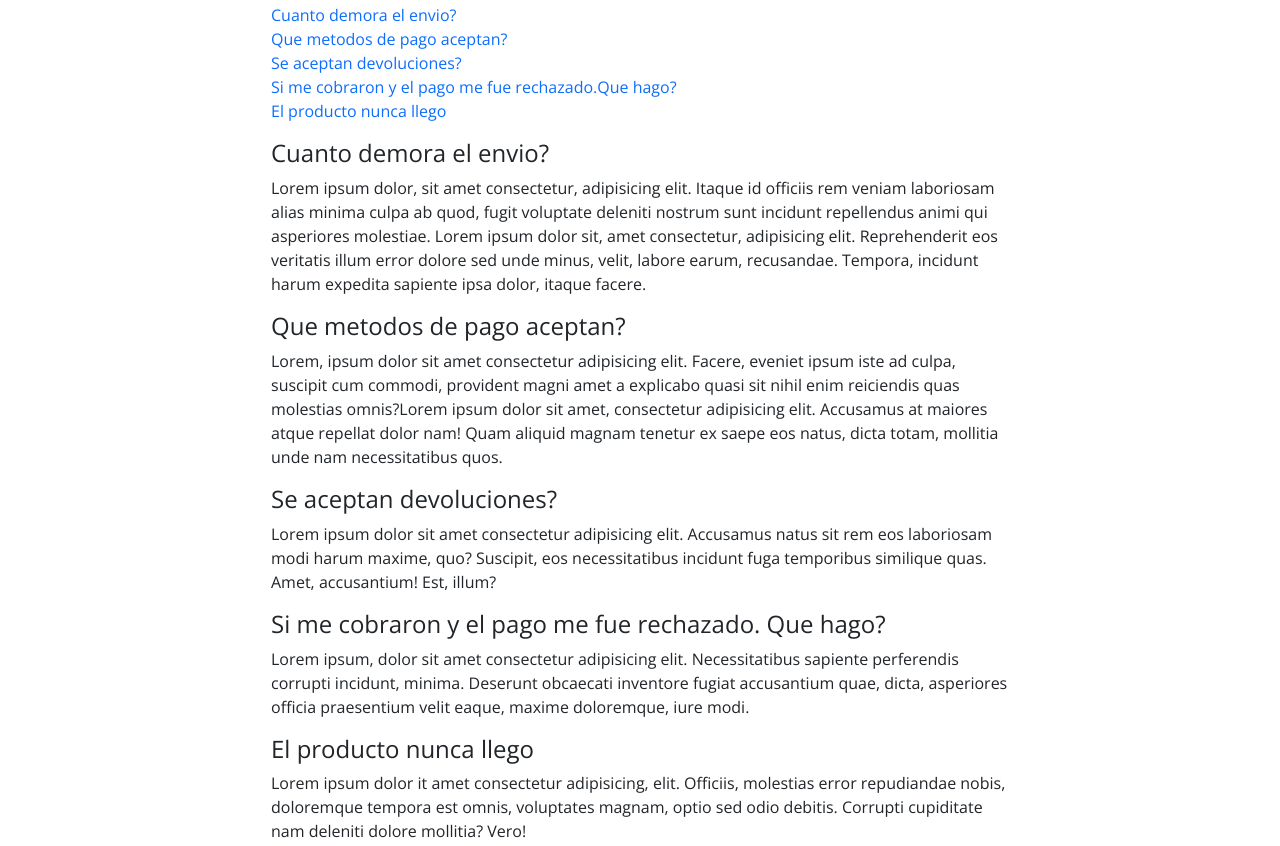
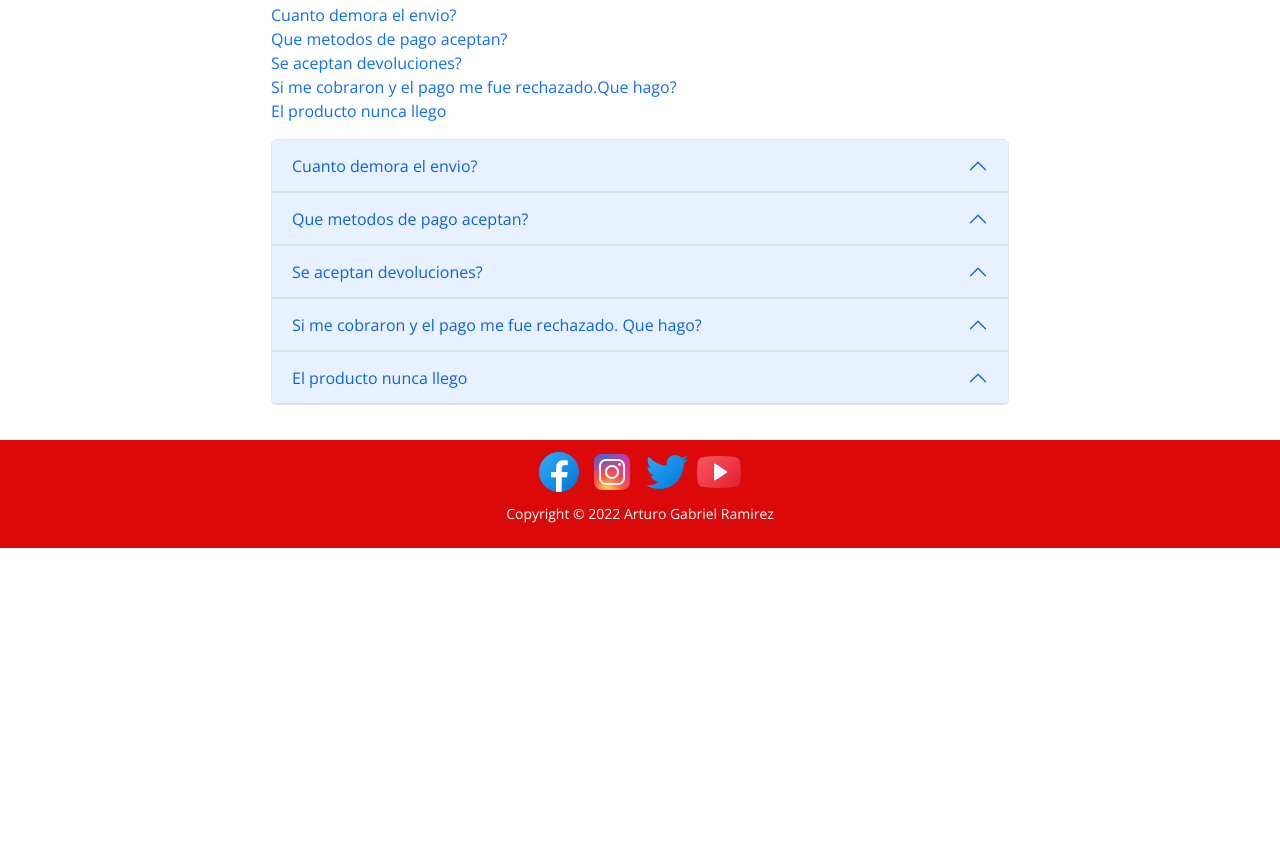
Before and after one commit to ArturoGabrielRamirez/Proyecto_Ramirez, a plain HTML site: page views/ayuda.html in a window 1280 px wide. Shown: the part 938-1784 px from the top of the page. After the commit the page ends 1486 px from the top, so only its background shows below. Drawn offline with nearby package versions, Linux system fonts and the light colour scheme.

Commit message:
revision de detalles por pulir

```diff
--- a/style/style.css
+++ b/style/style.css
@@ -438,14 +438,14 @@ main {
 
 @media only screen and (min-width: 768px) {
     .div-form {
-        width: 75%;
+        width: 90%;
 
     }
 }
 
 @media only screen and (min-width: 992px) {
     .div-form {
-        width: 50%;
+        width: 75%;
 
     }
 }
--- a/views/ayuda.html
+++ b/views/ayuda.html
@@ -12,13 +12,11 @@
 </head>
 
 <body class="nomargin">
-
-
 	<header class="navbar nabvar-expand-lg header">
 		<div class="container-fluid">
 			<h1 class="navbar-brand header__title">
-				<a class="header__title-link" href="../index.html"><img class="header__title-image" src="../images/logo.png"
-						alt="logo principal"></a>
+				<a class="header__title-link" href="../index.html"><img class="header__title-image"
+						src="../images/logo.png" alt="logo principal"></a>
 			</h1>
 			<button class="navbar-toggler" type="button" data-bs-toggle="collapse"
 				data-bs-target="#navbarSupportedContent" aria-controls="navbarSupportedContent" aria-expanded="false"
@@ -27,103 +25,168 @@
 			</button>
 			<div class="collapse navbar-collapse" id="navbarSupportedContent">
 				<nav class="navbar navbar-nav">
-					<a href="articulos.html"
-						class="nav-item nav-link nav-link--yellow">Articulos <span class="material-symbols-outlined navbar__icon navbar__icon--yellow">storefront</span></a>
+					<a href="articulos.html" class="nav-item nav-link nav-link--yellow">Articulos <span
+							class="material-symbols-outlined navbar__icon navbar__icon--yellow">storefront</span></a>
 					<a href="nosotros.html" class="nav-item nav-link nav-link--yellow">
-						Nosotros <span class="material-symbols-outlined navbar__icon navbar__icon--yellow">location_away</span></a>
+						Nosotros <span
+							class="material-symbols-outlined navbar__icon navbar__icon--yellow">location_away</span></a>
 					<a href="ayuda.html" class="nav-item nav-link nav-link--yellow">
-						Ayuda <span class="material-symbols-outlined navbar__icon navbar__icon--yellow">contact_support</span></a>
-					<a href="carrito.html" class="nav-item nav-link nav-link--yellow">Carrito <span class="material-symbols-outlined navbar__icon navbar__icon--yellow">shopping_cart</span></a>
+						Ayuda <span
+							class="material-symbols-outlined navbar__icon navbar__icon--yellow">contact_support</span></a>
+					<a href="carrito.html" class="nav-item nav-link nav-link--yellow">Carrito <span
+							class="material-symbols-outlined navbar__icon navbar__icon--yellow">shopping_cart</span></a>
 				</nav>
 			</div>
 		</div>
 	</header>
-
 	<main>
-
 		<div class="padding divsearch">
 			<h2 class="divsearch__title page-title"><span
 					class="title-icon material-symbols-outlined">contact_support</span>Ayuda</h2>
-
 		</div>
-
 		<div class="pt-4">
 			<p class=" center title2">Contactate con nuestros especialistas</p>
 			<div class="padding div-form">
 				<form action="exito.html">
 					<div class="mb-3">
 						<label class="form-label" for="name">Nombre</label>
-						<input class="form-control divflex__input" type="text" id="name" placeholder="Arturo Gabriel Ramirez">
+						<input class="form-control divflex__input" type="text" id="name"
+							placeholder="Arturo Gabriel Ramirez">
 					</div>
 					<div class="mb-3">
 						<label class="form-label" for="email">E-mail</label>
-						<input class="form-control divflex__input" type="text" id="email" placeholder="example@mail.com">
+						<input class="form-control divflex__input" type="text" id="email"
+							placeholder="example@mail.com">
 					</div>
 					<div class="mb-3">
 						<label class="form-label" for="consulta">Manda tu consulta</label>
-					<textarea class="form-control datos-adicionales" name="consulta" id="consulta" cols="60" rows="5"></textarea>
+						<textarea class="form-control datos-adicionales" name="consulta" id="consulta" cols="60"
+							rows="5"></textarea>
 					</div>
-
 					<input class="btn button button--yellow" type="reset" value="Cancelar">
 					<input class="btn button button--yellow" type="submit" value="Enviar">
 				</form>
-
-
-
 				<section class="padding">
 					<h3 class="padding title2">Preguntas Frecuentes.</h3>
 					<ol class="list">
 						<li class="list__item">
-						<a class="list__link" href="#pregunta1">Cuanto demora el envio?</a>
+							<a class="list__link" href="#texto1" data-bs-toggle="collapse"
+								data-bs-target="#texto1">Cuanto demora el envio?</a>
 						</li>
 						<li class="list__item">
-						<a class="list__link" href="#pregunta2">Que metodos de pago aceptan?</a>
+							<a class="list__link" href="#texto2" data-bs-toggle="collapse" data-bs-target="#texto2">Que
+								metodos de pago aceptan?</a>
 						</li>
-					<li class="list__item"><a class="list__link" href="#pregunta3">Se aceptan devoluciones?</a>
+						<li class="list__item"><a class="list__link" href="#texto3" data-bs-toggle="collapse" data-bs-target="#texto4">Se aceptan devoluciones?</a>
 						</li>
 						<li class="list__item">
-						<a class="list__link" href="#pregunta4">Si me cobraron y el pago me fue rechazado.Que hago?</a>
+							<a class="list__link" href="#texto4" data-bs-toggle="collapse" data-bs-target="#texto4">Si
+								me cobraron y el pago me fue rechazado.Que hago?</a>
 						</li>
 						<li class="list__item">
-						<a class="list__link" href="#pregunta5">El producto nunca llego</a>
+							<a class="list__link" href="#texto5" data-bs-toggle="collapse" data-bs-target="#texto5">El
+								producto nunca llego</a>
 						</li>
 					</ol>
-				<div>
-					<h4 id="pregunta1">Cuanto demora el envio?</h4>
-					<p>Lorem ipsum dolor, sit amet consectetur, adipisicing elit. Itaque id officiis rem veniam
+					<div class="accordion">
+						<div class="accordion-item">
+							<h4 id="pregunta1" class="accordion-header">
+								<button class="accordion-button" data-bs-toggle="collapse"
+									data-bs-target="#texto1">Cuanto demora el envio?
+								</button>
+							</h4>
+							<div id="texto1" class="accordion-collapse collapse">
+								<p class="accordion-body">Lorem ipsum dolor, sit amet consectetur, adipisicing elit.
+									Itaque id officiis rem veniam
 									laboriosam alias
-						minima culpa ab quod, fugit voluptate deleniti nostrum sunt incidunt repellendus animi qui
+									minima culpa ab quod, fugit voluptate deleniti nostrum sunt incidunt repellendus
+									animi
+									qui
 									asperiores
-						molestiae. Lorem ipsum dolor sit, amet consectetur, adipisicing elit. Reprehenderit eos
+									molestiae. Lorem ipsum dolor sit, amet consectetur, adipisicing elit. Reprehenderit
+									eos
 									veritatis illum
-						error dolore sed unde minus, velit, labore earum, recusandae. Tempora, incidunt harum expedita
+									error dolore sed unde minus, velit, labore earum, recusandae. Tempora, incidunt
+									harum
+									expedita
 									sapiente
 									ipsa dolor, itaque facere.</p>
-						<h4 id="pregunta2">Que metodos de pago aceptan?</h4>
-					<p>Lorem, ipsum dolor sit amet consectetur adipisicing elit. Facere, eveniet ipsum iste ad culpa,
+							</div>
+						</div>
+						<div class="accordion-item">
+							<h4 id="pregunta2" class="accordion-header">
+								<button class="accordion-button" data-bs-toggle="collapse" data-bs-target="#texto2"> Que
+									metodos de pago aceptan?
+								</button>
+							</h4>
+							<div id="texto2" class="accordion-collapse collapse">
+								<p class="accordion-body">Lorem, ipsum dolor sit amet consectetur adipisicing elit.
+									Facere, eveniet ipsum iste ad
+									culpa,
 									suscipit
-						cum commodi, provident magni amet a explicabo quasi sit nihil enim reiciendis quas molestias
+									cum commodi, provident magni amet a explicabo quasi sit nihil enim reiciendis quas
+									molestias
 									omnis?Lorem
-						ipsum dolor sit amet, consectetur adipisicing elit. Accusamus at maiores atque repellat dolor
+									ipsum dolor sit amet, consectetur adipisicing elit. Accusamus at maiores atque
+									repellat
+									dolor
 									nam! Quam
-						aliquid magnam tenetur ex saepe eos natus, dicta totam, mollitia unde nam necessitatibus quos.
+									aliquid magnam tenetur ex saepe eos natus, dicta totam, mollitia unde nam
+									necessitatibus
+									quos.
 								</p>
-					<h4 id="pregunta3">Se aceptan devoluciones?</h4>
-					<p>Lorem ipsum dolor sit amet consectetur adipisicing elit. Accusamus natus sit rem eos laboriosam
+							</div>
+						</div>
+						<div class="accordion-item">
+							<h4 id="pregunta3" class="accordion-header">
+								<button class="accordion-button" data-bs-toggle="collapse" data-bs-target="#texto3">Se
+									aceptan devoluciones?
+								</button>
+							</h4>
+							<div id="texto3" class="accordion-collapse collapse">
+								<p class="accordion-body">Lorem ipsum dolor sit amet consectetur adipisicing elit.
+									Accusamus natus sit rem eos
+									laboriosam
 									modi
-						harum maxime, quo? Suscipit, eos necessitatibus incidunt fuga temporibus similique quas. Amet,
+									harum maxime, quo? Suscipit, eos necessitatibus incidunt fuga temporibus similique
+									quas.
+									Amet,
 									accusantium! Est, illum?</p>
-						<h4 id="pregunta4">Si me cobraron y el pago me fue rechazado. Que hago?</h4>
-						<p>Lorem ipsum, dolor sit amet consectetur adipisicing elit. Necessitatibus sapiente perferendis
+							</div>
+						</div>
+						<div class="accordion-item">
+							<h4 id="pregunta4" class="accordion-header">
+								<button class="accordion-button" data-bs-toggle="collapse" data-bs-target="#texto4">Si
+									me cobraron y el pago me fue rechazado. Que hago?
+								</button>
+							</h4>
+							<div id="texto4" class="accordion-collapse collapse">
+								<p class="accordion-body">Lorem ipsum, dolor sit amet consectetur adipisicing elit.
+									Necessitatibus sapiente
+									perferendis
 									corrupti
-							incidunt, minima. Deserunt obcaecati inventore fugiat accusantium quae, dicta, asperiores
+									incidunt, minima. Deserunt obcaecati inventore fugiat accusantium quae, dicta,
+									asperiores
 									officia
 									praesentium velit eaque, maxime doloremque, iure modi.</p>
-							<h4 id="pregunta5">El producto nunca llego</h4>
-							<p>Lorem ipsum dolor it amet consectetur adipisicing, elit. Officiis, molestias error repudiandae
+							</div>
+						</div>
+						<div class="accordion-item">
+							<h4 id="pregunta5" class="accordion-header">
+								<button class="accordion-button" data-bs-toggle="collapse" data-bs-target="#texto5">El
+									producto nunca llego
+								</button>
+							</h4>
+							<div id="texto5" class="accordion-collapse collapse">
+								<p class="accordion-body">Lorem ipsum dolor it amet consectetur adipisicing, elit.
+									Officiis, molestias error
+									repudiandae
 									nobis,
-								doloremque tempora est omnis, voluptates magnam, optio sed odio debitis. Corrupti cupiditate nam
+									doloremque tempora est omnis, voluptates magnam, optio sed odio debitis. Corrupti
+									cupiditate nam
 									deleniti dolore mollitia? Vero!</p>
+							</div>
+						</div>
 					</div>
 				</section>
 			</div>
```
Also changed, not shown: index.html (+8 -5 lines), views/carrito.html (+1 -1 lines), views/exito.html (+1 -1 lines). Lines whose indentation alone changed are shown as unchanged.
